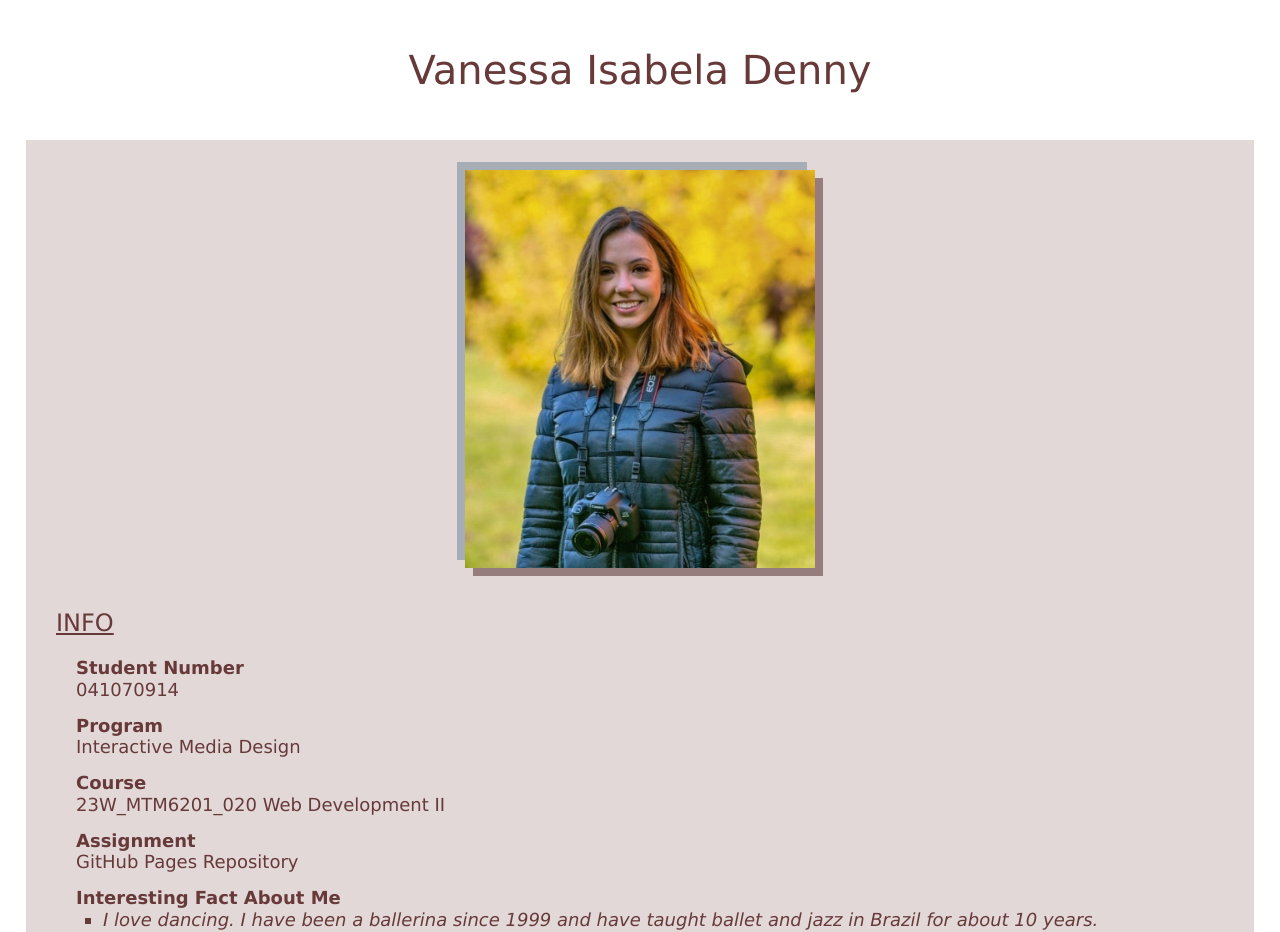
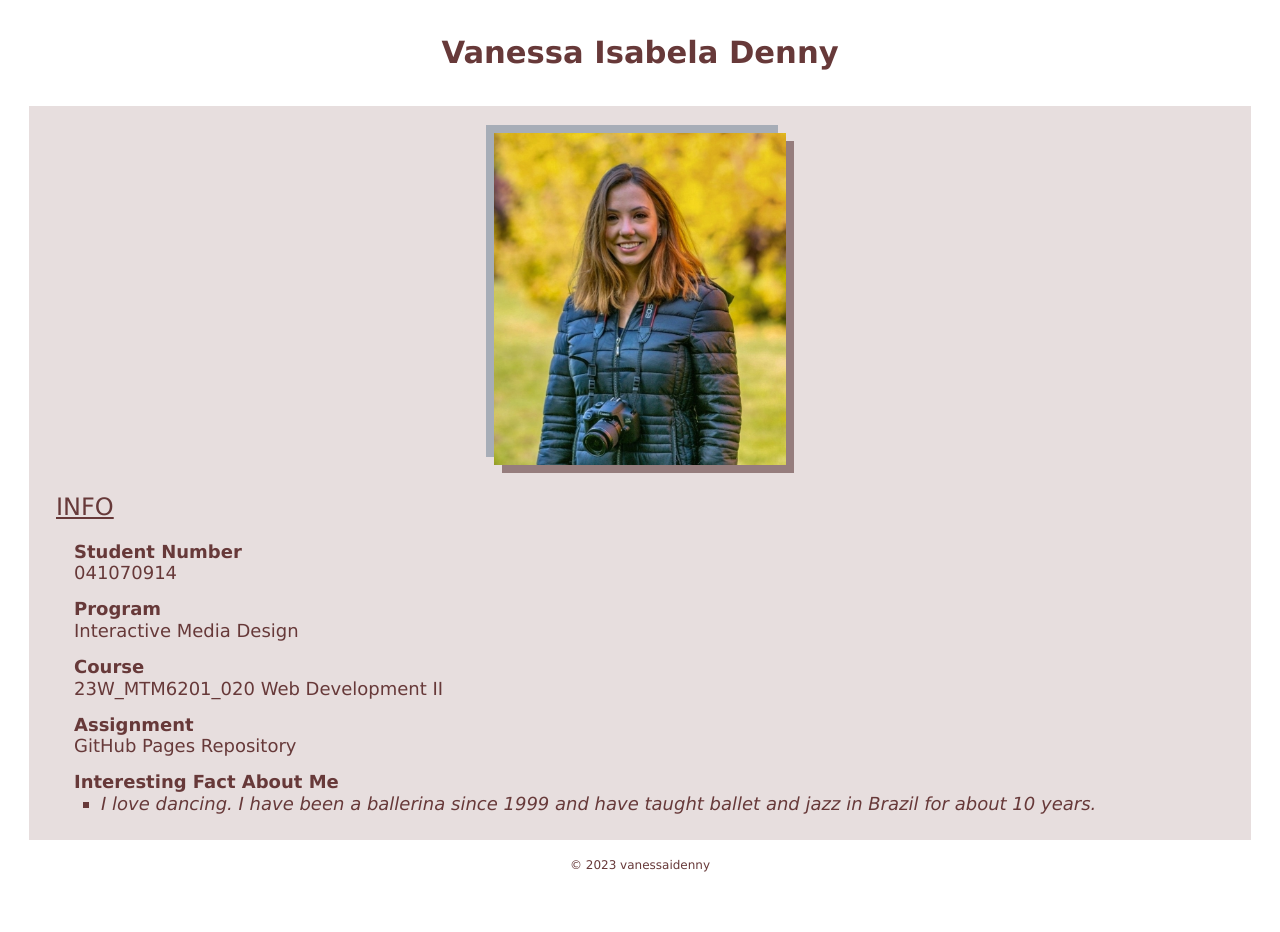
Before and after one commit to vanessaidenny/mtm6201-week1, a plain HTML site: page index.html in a window 1280 px wide. Shown: the top 932 px of the page. After the commit the page ends 898 px from the top, so only its background shows below. Drawn offline with Linux system fonts and the light colour scheme.

Commit message:
style: Changing sizes and colours

```diff
--- a/css/main.css
+++ b/css/main.css
@@ -1,7 +1,7 @@
 body {
   color: rgb(103, 57, 57);
   font-family: 'Lucida Sans', 'Lucida Sans Regular', 'Lucida Grande', 'Lucida Sans Unicode', Geneva, Verdana, sans-serif;
-  font-size: 20px;
+  font-size: 18px;
   display: flex;
   flex-direction: column;
 }
@@ -13,27 +13,28 @@ body {
 }
 
 section .container {
-  background-color: rgb(226, 216, 216);
+  background-color: rgb(231, 222, 222);
 }
 
 header {
   background-color: white;
-  padding: 1em;
+  padding: 0.6em;
   text-align: center;
 }
 
 h1 {
-  font-size: 2em;
+  font-size: 1.7em;
+  font-weight: bold;
 }
 
 .img-container {
   text-align: center;
-  margin-bottom: 2em;
+  margin-bottom: 1.5em;
 }
 
 .my-image {
   box-shadow: 0.5rem 0.5rem rgb(150, 125, 125), -0.5rem -0.5rem rgb(167, 173, 183);
-  width: 30%;
+  width: 25%;
 }
 
 h2 {
@@ -48,13 +49,11 @@ dl {
 }
 
 dt {
-  font-size: 18px;
   font-weight: bold;
   padding-bottom: 0.2em;
 }
 
 dd {
-  font-size: 18px;
   font-weight: lighter;
   padding-bottom: 1em;
 }
@@ -77,6 +76,6 @@ footer {
 }
 
 footer .copyright {
-  font-size: 14px;
+  font-size: 12px;
   text-align: center;
 }
```
